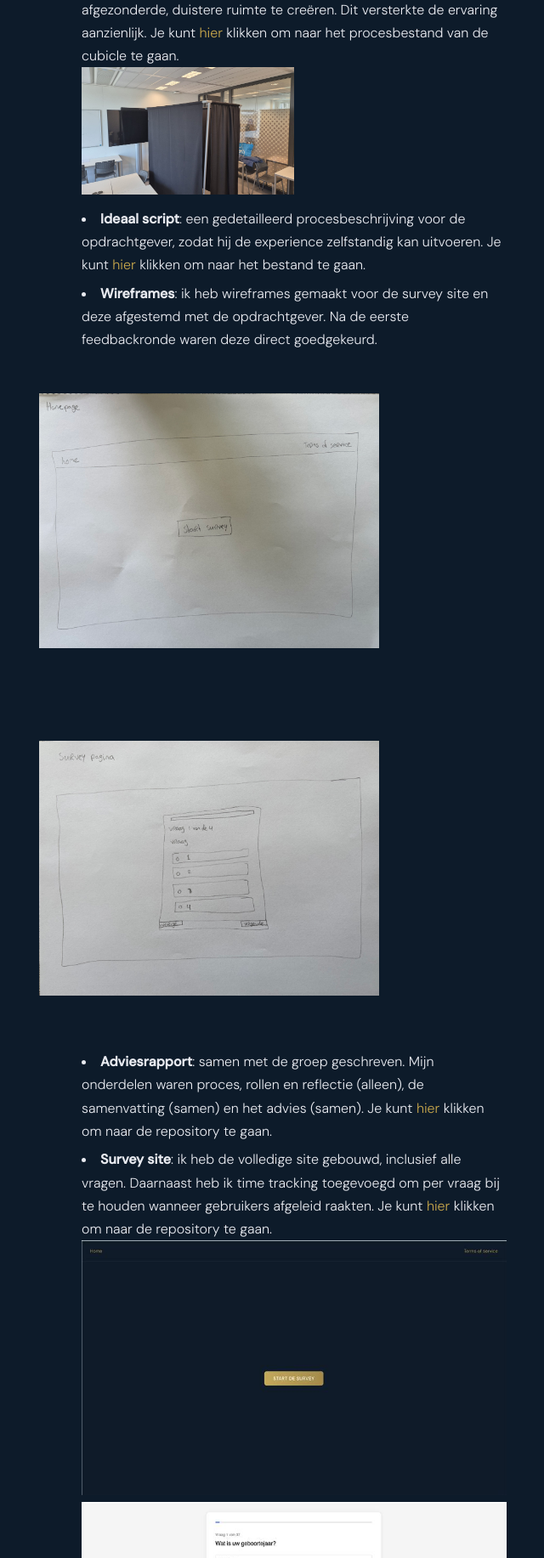
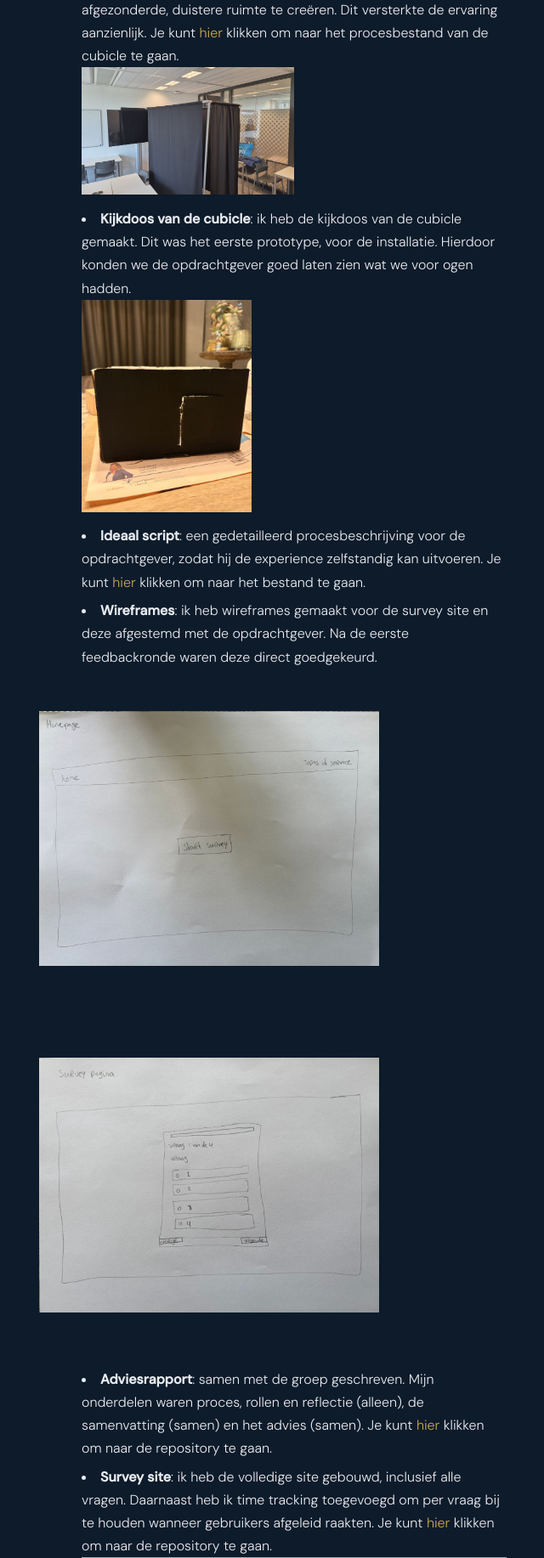
Before and after one commit to Jaydenalsemgeest/JaydenAlsemgeest.github.io, a Flask app: page /darktech in a window 1280 px wide. Shown: the part 612-2446 px from the top of the page at 85% size, without its empty margins (294-934 px from the left). Run offline with Flask 3, Linux system fonts and the light colour scheme.

Commit message:
feat: add kijkdoos-cubicle section and update CSS for improved layout

```diff
--- a/Portfolio/static/css/style.css
+++ b/Portfolio/static/css/style.css
@@ -870,3 +870,7 @@ b {
   width:500px;
   height:300px;
 }
+.kijkdoos-cubicle{
+  width:200px;
+  height:250px;
+}
--- a/Portfolio/templates/darktech.html
+++ b/Portfolio/templates/darktech.html
@@ -38,6 +38,13 @@
                     Je kunt <a href="https://gitlab.fdmci.hva.nl/studio/dark-tech/projects/2025-2026-semester-2/ziipeenuufii29/-/blob/main/docs/Sprint%203/Cubicle_proces_eindversie.pdf?ref_type=heads">hier</a> klikken om naar het procesbestand van de cubicle te gaan.
                     <div>
                         <img class="eindresultaat-cubicle" src="{{ url_for('static', filename='images/Eindresultaat_cubicle_volledig.jpg') }}" alt="Dark tech project 1">
+                    </div>
+                </li>
+                <li>
+                    <b>Kijkdoos van de cubicle</b>:
+                    ik heb de kijkdoos van de cubicle gemaakt. Dit was het eerste prototype, voor de installatie. Hierdoor konden we de opdrachtgever goed laten zien wat we voor ogen hadden.
+                    <div>
+                        <img class="kijkdoos-cubicle" src="{{ url_for('static', filename='images/Kijkdoos_cubicle.jpeg') }}" alt="Dark tech project 1">
                     </div>
                 </li>
                 <li>
```
